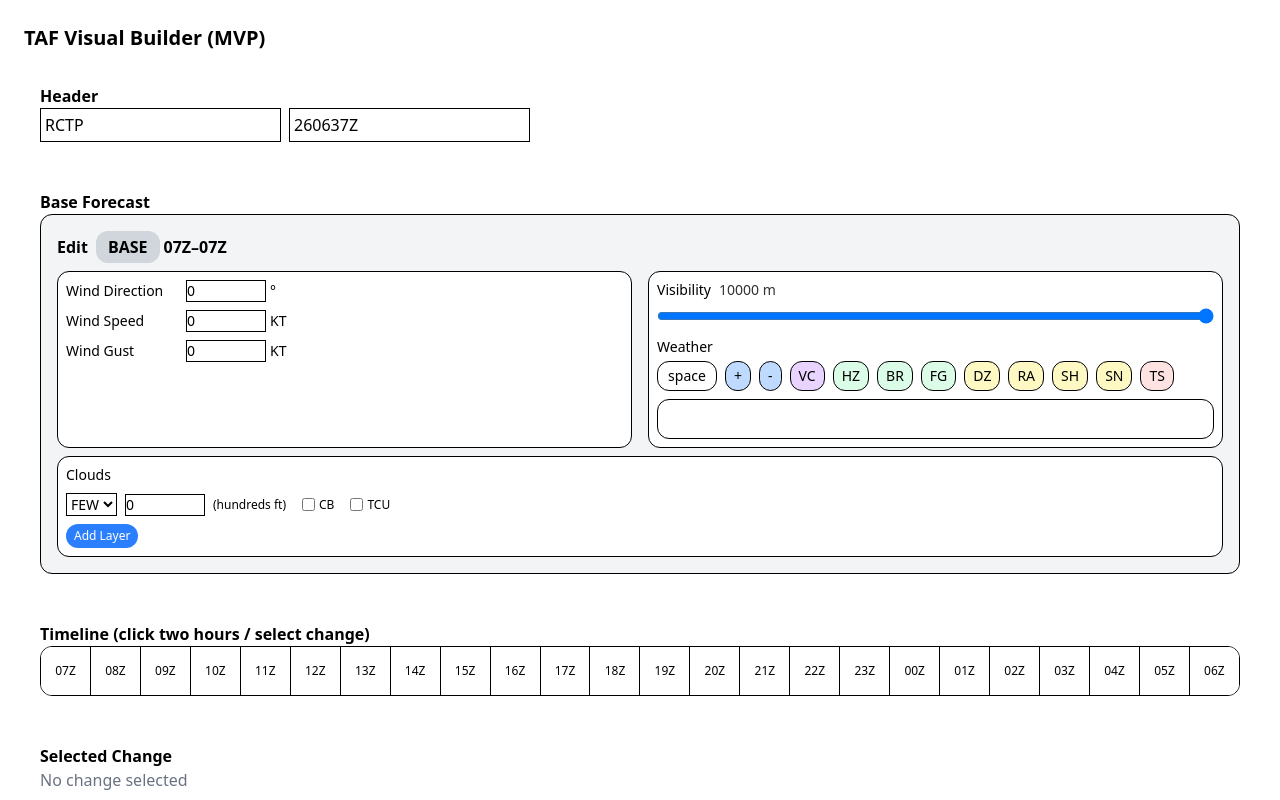
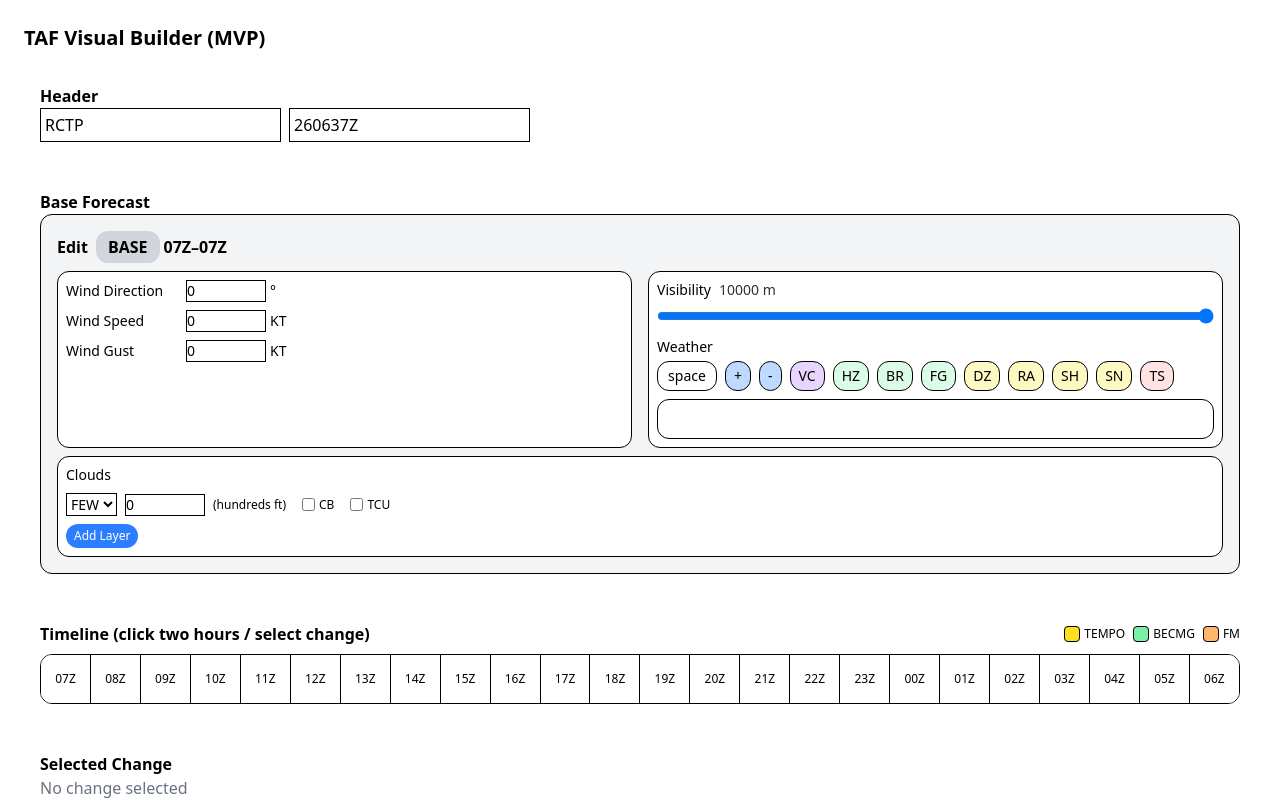
Before and after one commit to sprangdes/taf-visual-builder, a React (Vite) app: page / in a window 1280 px wide. Shown: the top 800 px of the page. Built offline with nearby package versions, Linux system fonts and the light colour scheme.

Commit message:
更新 TafBuilder 組件，新增時間線標題旁的狀態標示以改善可讀性

```diff
--- a/src/TafBuilder.tsx
+++ b/src/TafBuilder.tsx
@@ -1044,7 +1044,23 @@ export default function TafBuilder() {
       </section>
 
       <section className="p-4 rounded-xl">
-        <h2 className="font-semibold">Timeline (click two hours / select change)</h2>
+        <div className="flex justify-between items-center mb-2">
+          <h2 className="font-semibold mb-0">Timeline (click two hours / select change)</h2>
+          <div className="flex gap-2">
+            <div className="flex items-center gap-1">
+              <span className="w-4 h-4 bg-yellow-300 rounded-sm border border-black"></span>
+              <span className="text-xs">TEMPO</span>
+            </div>
+            <div className="flex items-center gap-1">
+              <span className="w-4 h-4 bg-green-300 rounded-sm border border-black"></span>
+              <span className="text-xs">BECMG</span>
+            </div>
+            <div className="flex items-center gap-1">
+              <span className="w-4 h-4 bg-orange-300 rounded-sm border border-black"></span>
+              <span className="text-xs">FM</span>
+            </div>
+          </div>
+        </div>
         <Timeline
           changes={taf.changes}
           startHour={timelineStartHour}
```
